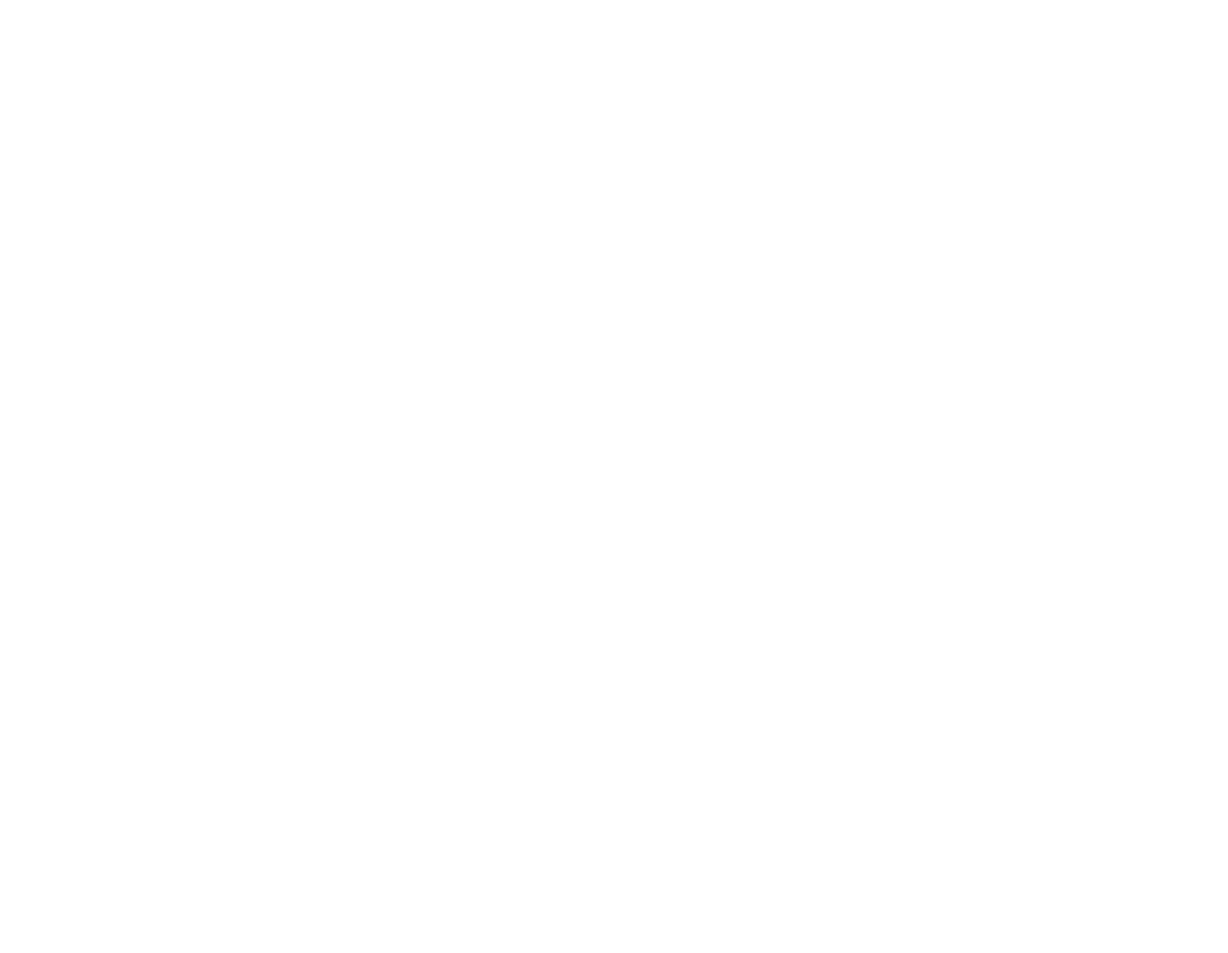
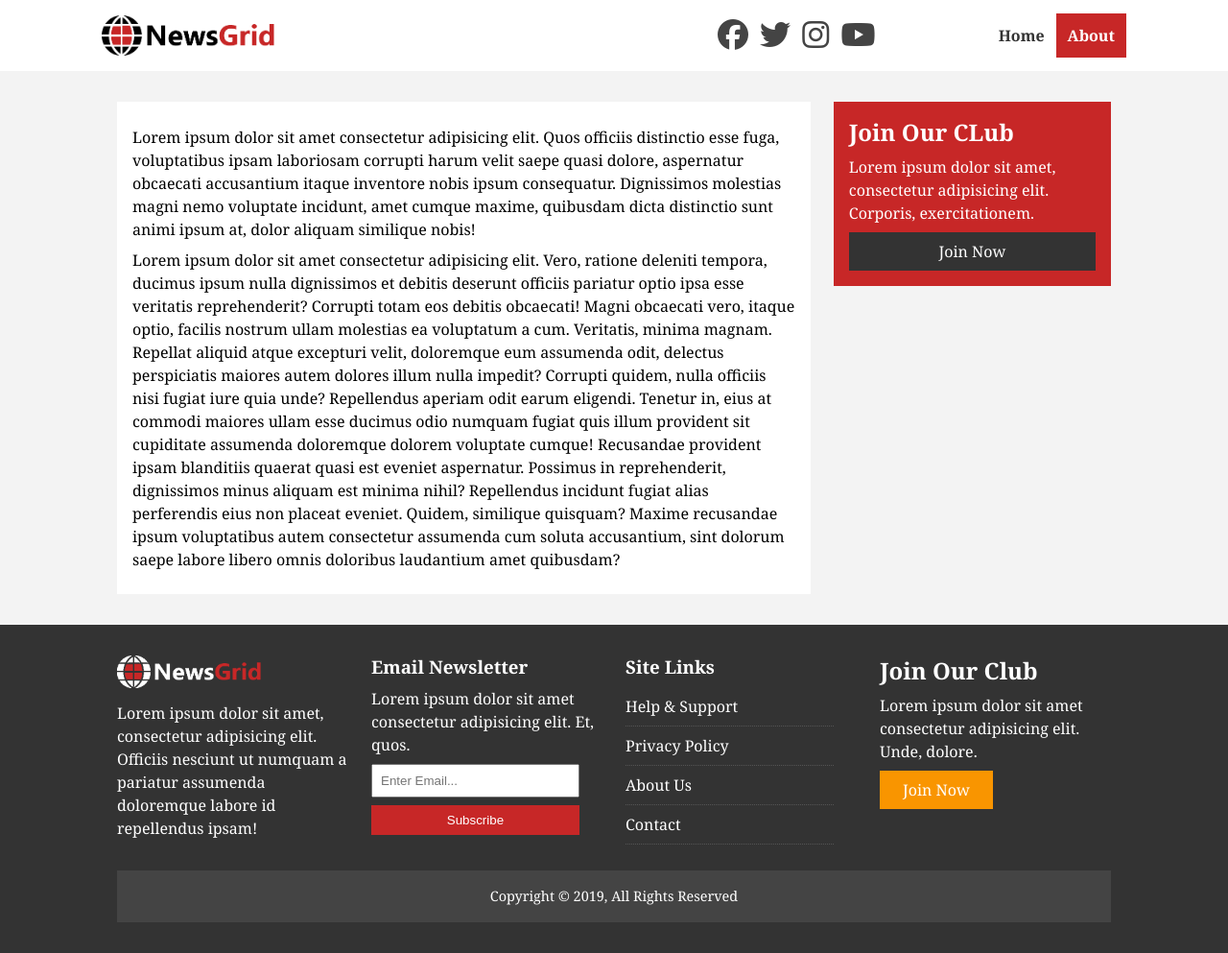
Before and after one commit to shams-rasulzade/News_Grid_-HTML_CSS-, a plain HTML site: page about.html in a window 1280 px wide. Shown: the whole page at 96% size. Before the commit the page ends 800 px from the top, so only its background shows below. Drawn offline with Linux system fonts and the light colour scheme.

Commit message:
refactor: adding about page

```diff
--- a/about.html
+++ b/about.html
@@ -0,0 +1,108 @@
+<!DOCTYPE html>
+<html lang="en">
+<head>
+    <meta charset="UTF-8">
+    <meta http-equiv="X-UA-Compatible" content="IE=edge">
+    <meta name="viewport" content="width=device-width, initial-scale=1.0">
+
+    <script src="https://kit.fontawesome.com/4e01aafba5.js" crossorigin="anonymous"></script>  <!--fontawesome.com-->
+    <link rel="shortcut icon" type="image/x-icon" href="favicon.ico">  <!-- icon that seen on the title -->
+    <link rel="stylesheet" href="css/style.css">
+    <link rel="stylesheet" media ="screen and (max-width: 768px)" href="css/mobile.css">
+    <title>About</title>
+</head>
+<body>
+
+    <nav id="main-nav">
+        <div class="container">
+            <img src="img/logo.png" alt="NewsGrid" class="logo">
+            <div class="social">
+                <a href="http://facebook.com" target="_blank"><i class="fab fa-facebook fa-2x"></i></a>
+                <a href="http://twitter.com" target="_blank"><i class="fab fa-twitter fa-2x"></i></a>
+                <a href="http://instagram.com" target="_blank"><i class="fab fa-instagram fa-2x"></i></a>
+                <a href="http://youtube.com" target="_blank"><i class="fab fa-youtube fa-2x"></i></a>
+            </div>
+
+            <ul>
+                <li><a href="index.html" >Home</a> </li>
+                <li><a href="about.html" class="current">About</a> </li>
+            </ul>
+        </div>
+    </nav>
+
+    <section id="about">
+        <div class="container">
+            <div class="page-container">
+                <article class="card">
+                    <h1 class="l-heading"></h1>
+                    <p>Lorem ipsum dolor sit amet consectetur adipisicing elit. Quos officiis distinctio esse fuga, voluptatibus ipsam laboriosam corrupti harum velit saepe quasi dolore, aspernatur obcaecati accusantium itaque inventore nobis ipsum consequatur. Dignissimos molestias magni nemo voluptate incidunt, amet cumque maxime, quibusdam dicta distinctio sunt animi ipsum at, dolor aliquam similique nobis!</p>
+                    <p>Lorem ipsum dolor sit amet consectetur adipisicing elit. Vero, ratione deleniti tempora, ducimus ipsum nulla dignissimos et debitis deserunt officiis pariatur optio ipsa esse veritatis reprehenderit? Corrupti totam eos debitis obcaecati! Magni obcaecati vero, itaque optio, facilis nostrum ullam molestias ea voluptatum a cum. Veritatis, minima magnam. Repellat aliquid atque excepturi velit, doloremque eum assumenda odit, delectus perspiciatis maiores autem dolores illum nulla impedit? Corrupti quidem, nulla officiis nisi fugiat iure quia unde? Repellendus aperiam odit earum eligendi. Tenetur in, eius at commodi maiores ullam esse ducimus odio numquam fugiat quis illum provident sit cupiditate assumenda doloremque dolorem voluptate cumque! Recusandae provident ipsam blanditiis quaerat quasi est eveniet aspernatur. Possimus in reprehenderit, dignissimos minus aliquam est minima nihil? Repellendus incidunt fugiat alias perferendis eius non placeat eveniet. Quidem, similique quisquam? Maxime recusandae ipsum voluptatibus autem consectetur assumenda cum soluta accusantium, sint dolorum saepe labore libero omnis doloribus laudantium amet quibusdam?</p>
+                </article>
+
+                <aside class="card bg-primary">
+                    <h2>Join Our CLub</h2>
+                    <p>Lorem ipsum dolor sit amet, consectetur adipisicing elit. Corporis, exercitationem.</p>
+                    <a class="btn btn-dark btn-block" href="#">Join Now</a>
+
+                </aside>
+            </div>
+        </div>
+    </section>
+
+
+
+
+
+
+
+
+
+
+
+
+
+
+
+
+
+
+
+     <!-- Footer -->
+
+     <footer id="main-footer" class="py-2">
+
+        <div class="container footer-container">
+            <div>
+                <img src="img/logo_light.png" alt="News">
+                <p>Lorem ipsum dolor sit amet, consectetur adipisicing elit. Officiis nesciunt ut numquam a pariatur assumenda doloremque labore id repellendus ipsam!</p>
+            </div>
+            <div>
+                <h3>Email Newsletter</h3>
+                <p>Lorem ipsum dolor sit amet consectetur adipisicing elit. Et, quos.</p>
+                <form>
+                    <input type="email" placeholder="Enter Email...">
+                    <input type="submit" value="Subscribe" class="btn btn-primary">
+                </form>
+            </div>
+            <div>
+                <h3>Site Links</h3>
+                <ul class="list">
+                    <li> <a href="#">Help & Support</a> </li>
+                    <li> <a href="#">Privacy Policy</a> </li>
+                    <li> <a href="#">About Us</a> </li>
+                    <li> <a href="#">Contact</a> </li>
+                </ul>
+            </div>
+            <div>
+                <h2>Join Our Club</h2>
+                <p>Lorem ipsum dolor sit amet consectetur adipisicing elit. Unde, dolore.</p>
+                <a href="#" class="btn btn-secondary">Join Now</a>
+            </div>
+            <div>
+                <p>Copyright &copy; 2019, All Rights Reserved</p>
+            </div>
+        </div>
+     </footer>
+
+</body>
+</html>
--- a/css/style.css
+++ b/css/style.css
@@ -183,6 +183,20 @@ color: #fff;
     opacity: 0.9;
 }
 
+/* Inner page grid container */
+
+.page-container
+{
+    display: grid;
+    grid-template-columns: 5fr 2fr;
+    margin: 2rem 0;
+    grid-gap: 1.5rem;
+}
+
+.page-container > *:first-child
+{
+    grid-row: 1 /span 3; /* 2/span3 ? */
+}
 
 
 /* Navigation Bar */
@@ -313,7 +327,7 @@ color: #fff;
 }
 
 
-/* Fotter */
+/* Footer */
 
 #main-footer
 {
```
